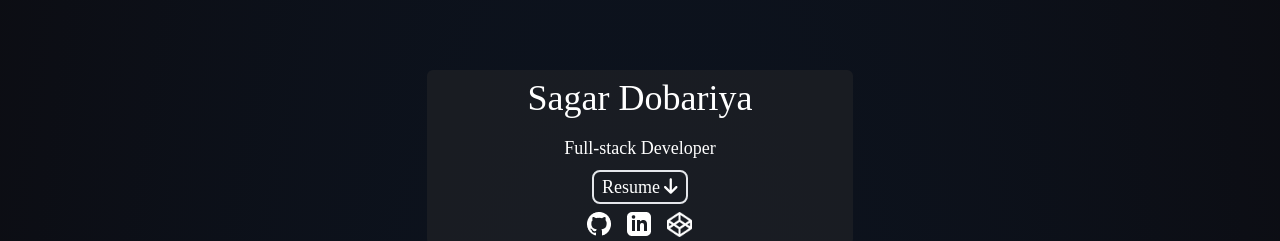
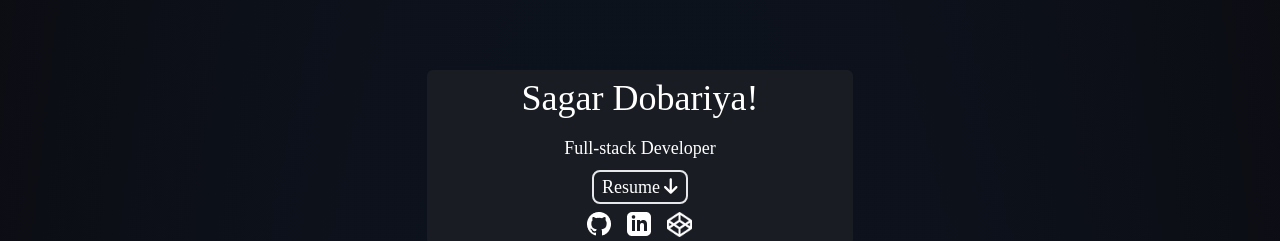
Before and after one commit to infodsagar/portfolio, a React (Create React App) app: page / in a window 1280 px wide. Shown: the part 180-421 px from the top of the page. Built offline with nearby package versions, Linux system fonts and the light colour scheme.

Commit message:
Updates title

```diff
--- a/src/pages/home.js
+++ b/src/pages/home.js
@@ -9,7 +9,7 @@ export const Home = () => {
     <>
       <div className='grid grid-cols-12'>
         <div className='flex flex-col items-center bg-[#2c2c2c6d] col-start-2 col-span-10 md:col-span-6 md:col-start-4 lg:col-span-4 lg:col-start-5 xl:col-span-4 xl:col-start-5 mt-[250px] 2xl:mt-[400px] rounded-md'>
-          <span className='md:text-4xl text-2xl p-2'>Sagar Dobariya</span>
+          <span className='md:text-4xl text-2xl p-2'>Sagar Dobariya!</span>
           <span className='p-2'>Full-stack Developer</span>
           <a
             href='https://drive.google.com/file/d/1ks4cvrbte2PZ496zDtAfWYAx94zhrscb/view?usp=sharing'
```
